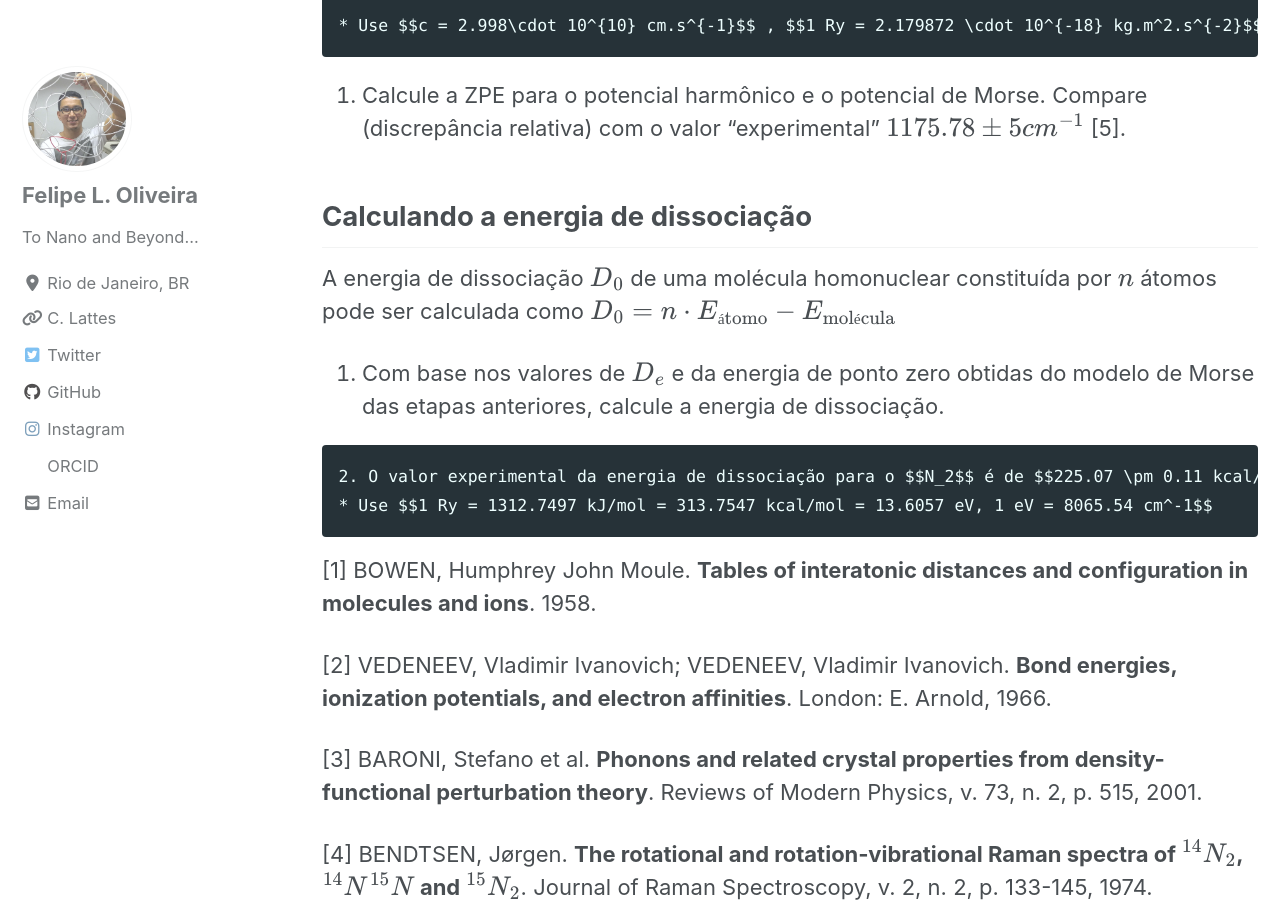
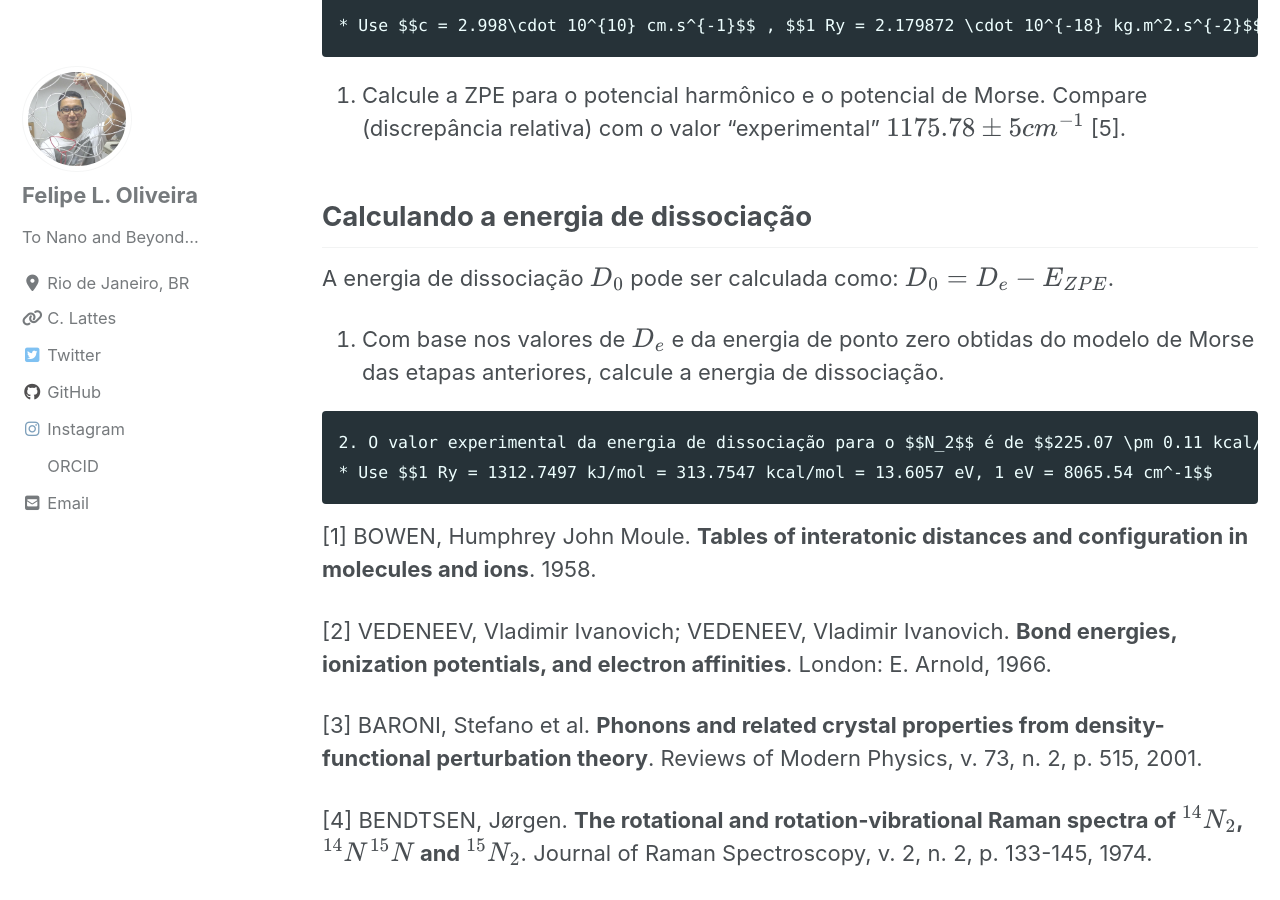
Before and after one commit to lipelopesoliveira/lipelopesoliveira.github.io, a Jekyll site: the page built from _posts/tutoriais_qe/2019-08-30-cap2-1.md, in a window 1280 px wide and 900 px high, scrolled down 8703 px. Built offline with Jekyll 4.4.1, drawn with Linux system fonts in a browser that asks for light colours; cached includes are drawn as plain includes; nearby versions of some CDN libraries; formulas are drawn with MathJax 3.

Commit message:
Update 2019-08-30-cap2-1.md

```diff
--- a/_posts/tutoriais_qe/2019-08-30-cap2-1.md
+++ b/_posts/tutoriais_qe/2019-08-30-cap2-1.md
@@ -148,8 +148,7 @@ Onde $$n$$ é o número quântico vibracional. A energia de ponto zero (ZPE) é
 
 ## Calculando a energia de dissociação
 
-A energia de dissociação $$D_0$$ de uma molécula homonuclear constituída por $$n$$ átomos pode ser calculada como
-$$D_0 = n \cdot E_{\text{átomo}} - E_{\text{molécula}}$$
+A energia de dissociação $$D_0$$ pode ser calculada como: $$D_0 = D_e - E_{ZPE}$$.
 
   1. Com base nos valores de $$D_e$$ e da energia de ponto zero obtidas do modelo de Morse das etapas anteriores, calcule a energia de dissociação.
 
```
